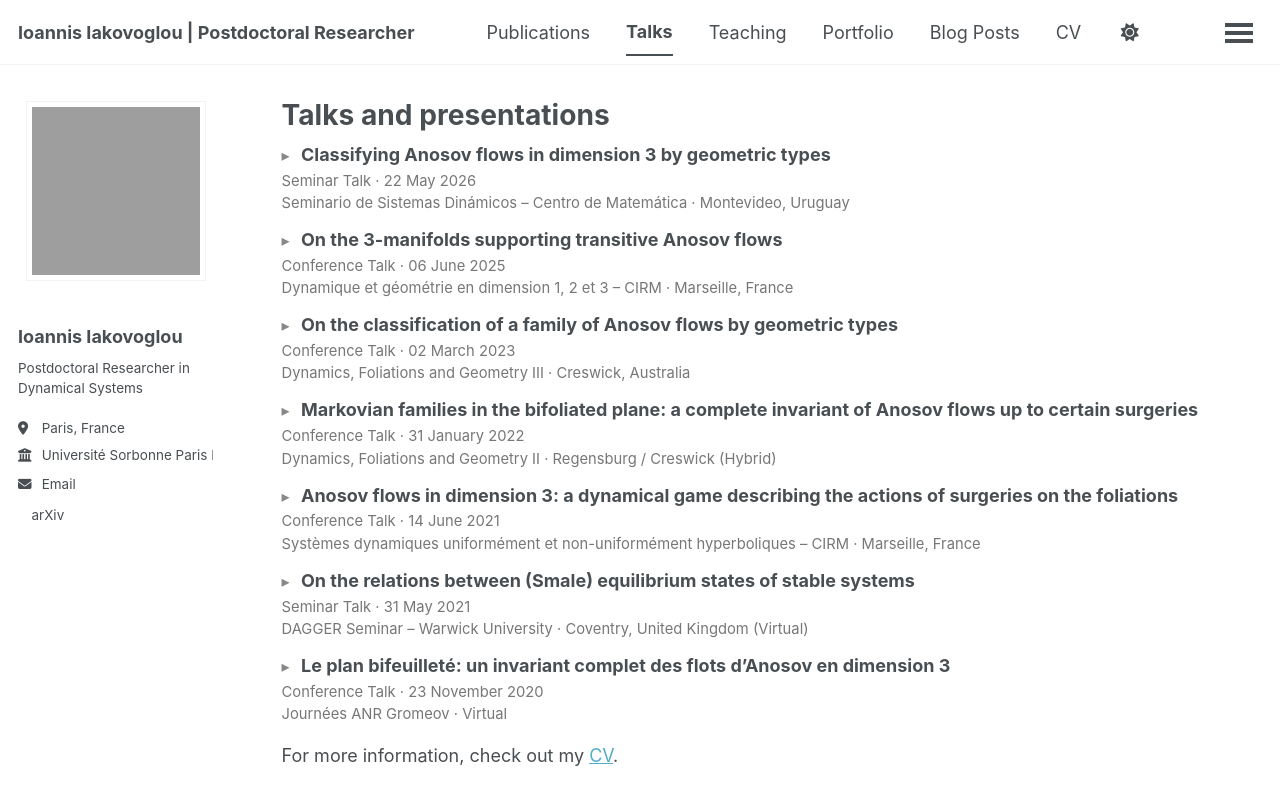
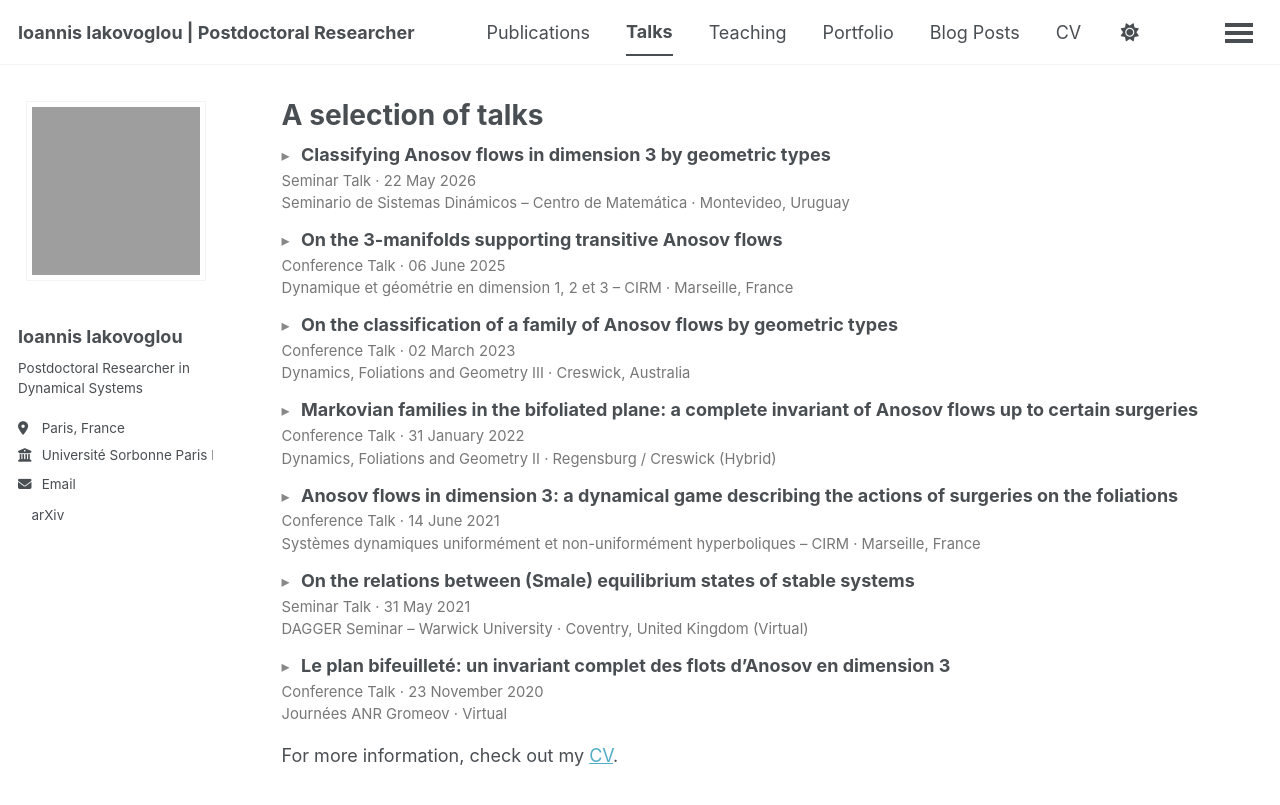
Before and after one commit to ioannisiakovoglou/ioannisiakovoglou.github.io, a Jekyll site: the page built from _pages/talks.html, in a window 1280 px wide. Shown: the top 805 px of the page. Built offline with Jekyll 4.4.1, drawn with Linux system fonts in a browser that asks for light colours; a script bundle is joined from its source files by our own code; a style sheet for code colours, icons or effects is not loaded.

Commit message:
Update title of talks page to 'A selection of talks'

```diff
--- a/_pages/talks.html
+++ b/_pages/talks.html
@@ -1,6 +1,6 @@
 ---
 layout: archive
-title: "Talks and presentations"
+title: "A selection of talks"
 permalink: /talks/
 author_profile: true
 ---
```
